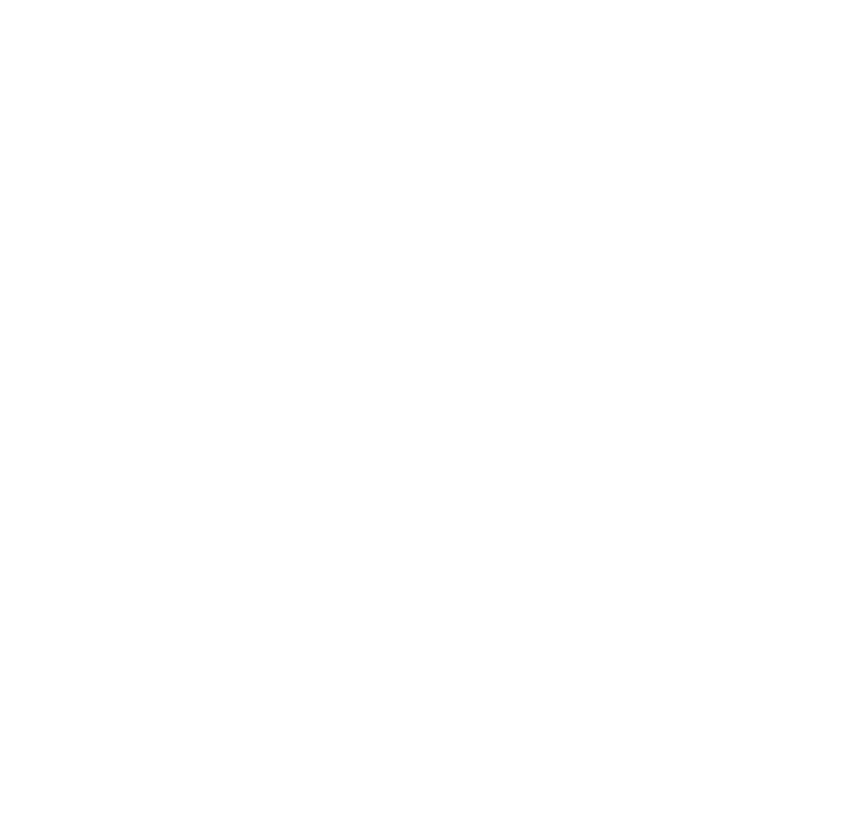
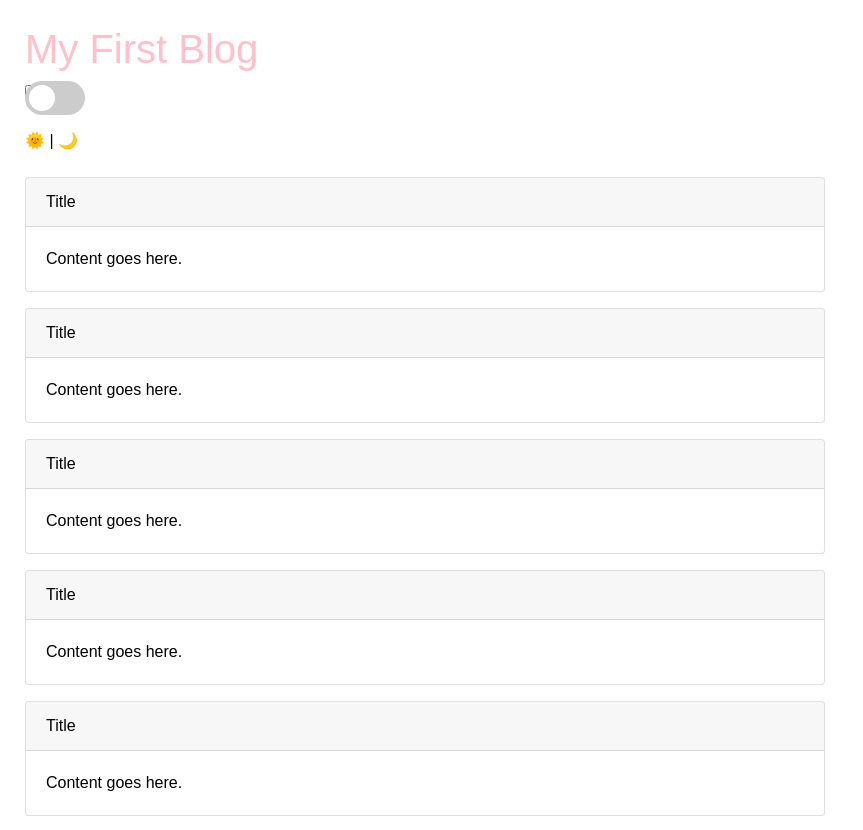
Before and after one commit to stephdilolle/blog, a plain HTML site: page blog.html in a window 1280 px wide. Shown: the whole page, without its empty margins (0-863 px from the left). Before the commit the page ends 800 px from the top, so only its background shows below. Drawn offline with nearby package versions, Linux system fonts and the light colour scheme.

Commit message:
finished html and css styling

```diff
--- a/assets/css/blog.css
+++ b/assets/css/blog.css
@@ -0,0 +1,57 @@
+body {
+    padding: 25px;
+    background-color: white;
+    color: black;
+    transition: background-color 0.3s ease;
+    font-family: Arial, Helvetica, sans-serif
+  }
+
+.header {
+    font-style: bold;
+    color: pink;
+  }
+
+
+.switch {
+    position: relative;
+    display: inline-block;
+    width: 60px;
+    height: 34px;
+  }
+
+  .slider {
+    position: absolute;
+    cursor: pointer;
+    top: 0;
+    left: 0;
+    right: 0;
+    bottom: 0;
+    background-color: #ccc;
+    transition: 0.4s;
+    border-radius: 34px;
+  }
+
+  .slider:before {
+    position: absolute;
+    content: "";
+    height: 26px;
+    width: 26px;
+    left: 4px;
+    bottom: 4px;
+    background-color: white;
+    transition: 0.4s;
+    border-radius: 50%;
+  }
+
+  input:checked + .slider {
+    background-color: #2196F3;
+  }
+
+  input:checked + .slider:before {
+    transform: translateX(26px);
+  }
+
+  .dark-mode {
+    background-color: #333;
+    color: #333;
+  }
--- a/assets/css/form.css
+++ b/assets/css/form.css
@@ -1,7 +1,55 @@
 body {
-    display: flex;
-    justify-content: space-around;
-    font-family: Arial, Helvetica, sans-serif
+  display: flex;
+  justify-content: space-around;
+  padding: 25px;
+  background-color: white;
+  color: black;
+  transition: background-color 0.3s ease;
+  font-family: Arial, Helvetica, sans-serif
+}
+
+.switch {
+  position: relative;
+  display: inline-block;
+  width: 60px;
+  height: 34px;
+}
+
+.slider {
+  position: absolute;
+  cursor: pointer;
+  top: 0;
+  left: 0;
+  right: 0;
+  bottom: 0;
+  background-color: #ccc;
+  transition: 0.4s;
+  border-radius: 34px;
+}
+
+.slider:before {
+  position: absolute;
+  content: "";
+  height: 26px;
+  width: 26px;
+  left: 4px;
+  bottom: 4px;
+  background-color: white;
+  transition: 0.4s;
+  border-radius: 50%;
+}
+
+input:checked + .slider {
+  background-color: #2196F3;
+}
+
+input:checked + .slider:before {
+  transform: translateX(26px);
+}
+
+.dark-mode {
+  background-color: #333;
+  color: #fff;
 }
 
 .circle {
--- a/assets/js/blog.js
+++ b/assets/js/blog.js
@@ -0,0 +1,6 @@
+const modeToggle = document.getElementById('modeToggle');
+const body = document.body;
+
+modeToggle.addEventListener('change', () => {
+    body.classList.toggle('dark-mode');
+});
--- a/blog.html
+++ b/blog.html
@@ -4,8 +4,53 @@
     <meta charset="UTF-8">
     <meta name="viewport" content="width=device-width, initial-scale=1.0">
     <title>Blog</title>
+    <link rel="stylesheet" href="https://cdn.jsdelivr.net/npm/bootstrap@4.3.1/dist/css/bootstrap.min.css" integrity="sha384-ggOyR0iXCbMQv3Xipma34MD+dH/1fQ784/j6cY/iJTQUOhcWr7x9JvoRxT2MZw1T" crossorigin="anonymous">
+    <link rel="stylesheet" type="text/css" href="./assets/css/blog.css" />
 </head>
 <body>
-
+    <section class="header">
+    <h1>My First Blog</h1>
+    </section>
+    <label class="switch">
+        <input type="checkbox" id="modeToggle">
+        <span class="slider"></span>
+        <br>
+        <br>
+        <p>🌞  | 🌙</p>
+    </label>
+    <br>
+    <br>
+    <section class="cards">
+    <div class="card text-bg-primary mb-3" style="max-width: 50rem;">
+        <div class="card-header">Title</div>
+        <div class="card-body">
+          <p class="card-text">Content goes here.</p>
+        </div>
+      </div>
+      <div class="card text-bg-secondary mb-3" style="max-width: 50rem;">
+        <div class="card-header">Title</div>
+        <div class="card-body">
+          <p class="card-text">Content goes here.</p>
+        </div>
+      </div>
+      <div class="card text-bg-success mb-3" style="max-width: 50rem;">
+        <div class="card-header">Title</div>
+        <div class="card-body">
+          <p class="card-text">Content goes here.</p>
+        </div>
+      </div>
+      <div class="card text-bg-danger mb-3" style="max-width: 50rem;">
+        <div class="card-header">Title</div>
+        <div class="card-body">
+          <p class="card-text">Content goes here.</p>
+        </div>
+      </div>
+      <div class="card text-bg-warning mb-3" style="max-width: 50rem;">
+        <div class="card-header">Title</div>
+        <div class="card-body">
+          <p class="card-text">Content goes here.</p>
+        </div>
+    </section>
+    <script src="./assets/js/blog.js"></script>
 </body>
 </html>
```
Also changed, not shown: assets/js/form.js (+8 -0 lines), index.html (+5 -0 lines).
